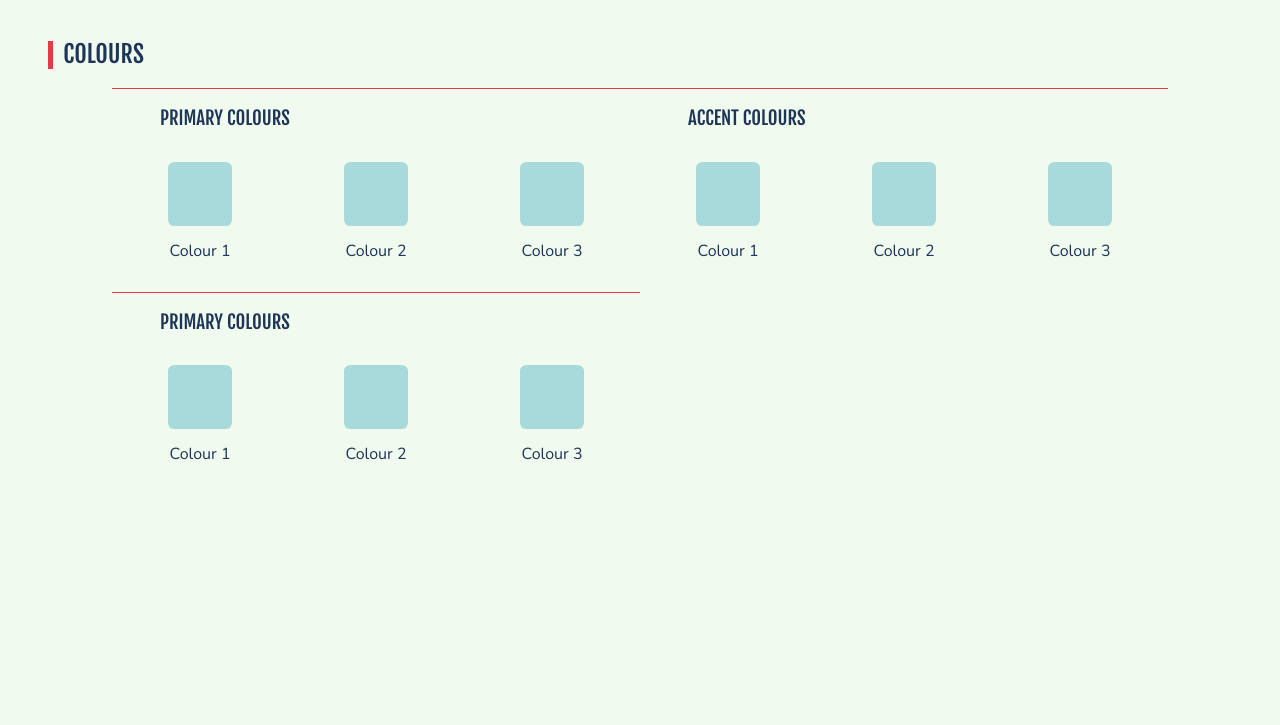
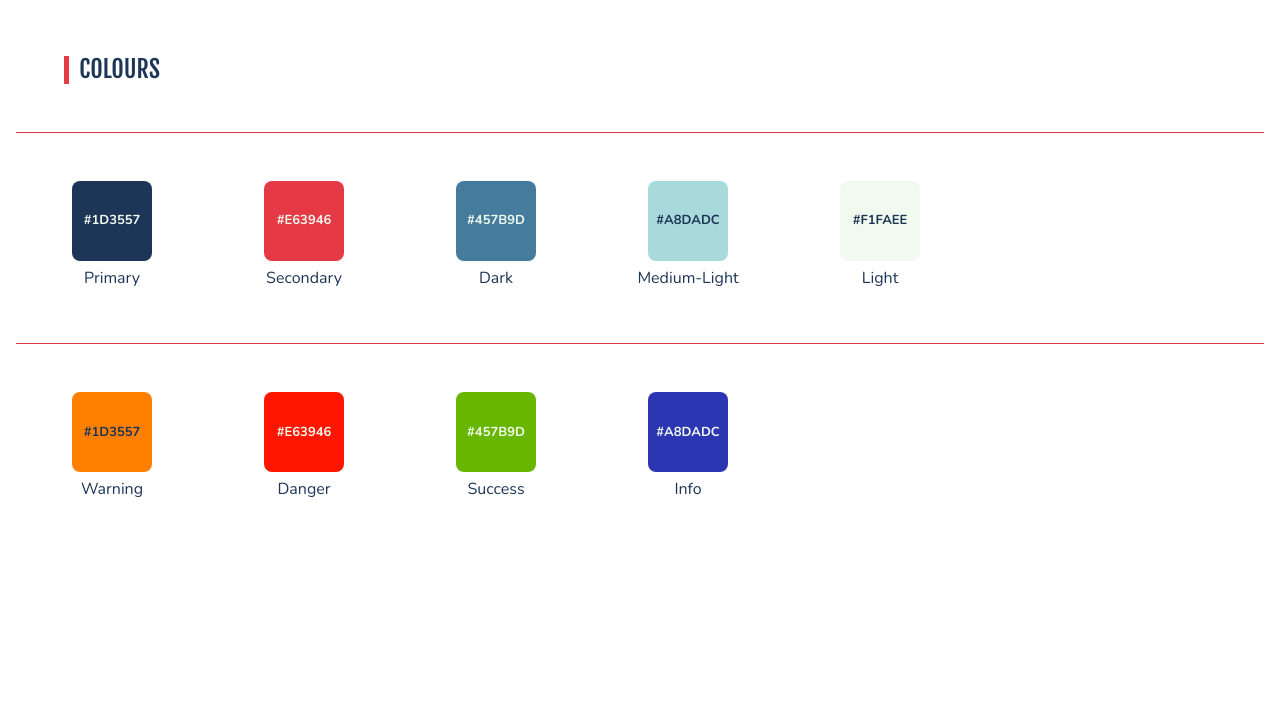
Before and after one commit to Pefington/br8ghter-UI-kit, a plain HTML site: page index.html in a window 1280 px wide. Shown: the part 75-800 px from the top of the page. Drawn offline with nearby package versions, Linux system fonts and the light colour scheme.

Commit message:
WIP Add classes.css

```diff
--- /dev/null
+++ b/classes.css
@@ -0,0 +1,44 @@
+.primary {
+  background-color: var(--color-primary);
+  color: var(--color-light);
+}
+
+.secondary {
+  background-color: var(--color-secondary);
+  color: var(--color-light);
+}
+
+.dark {
+  background-color: var(--color-dark);
+  color: var(--color-light);
+}
+
+.medium-light {
+  background-color: var(--color-medium-light);
+  color: var(--color-primary);
+}
+
+.light {
+  background-color: var(--color-light);
+  color: var(--color-primary);
+}
+
+.warning {
+  background-color: var(--color-warning);
+  color: var(--color-primary);
+}
+
+.danger {
+  background-color: var(--color-danger);
+  color: var(--color-light);
+}
+
+.success {
+  background-color: var(--color-success);
+  color: var(--color-light);
+}
+
+.info {
+  background-color: var(--color-info);
+  color: var(--color-light);
+}
--- a/index.html
+++ b/index.html
@@ -1,96 +1,87 @@
 <!DOCTYPE html>
 <html lang="en">
+
 <head>
   <meta charset="UTF-8">
   <meta http-equiv="X-UA-Compatible" content="IE=edge">
   <meta name="viewport" content="width=device-width, initial-scale=1.0">
   <link rel="preconnect" href="https://fonts.googleapis.com">
   <link rel="preconnect" href="https://fonts.gstatic.com" crossorigin>
-  <link href="https://fonts.googleapis.com/css2?family=Fjalla+One&family=Nunito&display=swap" rel="stylesheet">
+  <link href="https://fonts.googleapis.com/css2?family=Fjalla+One&family=Nunito:wght@400;700&display=swap"
+    rel="stylesheet">
   <link rel="stylesheet" href="normalise.css">
+  <link rel="stylesheet" href="classes.css">
   <link rel="stylesheet" href="style.css">
   <title>A br8ghter design</title>
 </head>
+
 <body>
   <header>
-    <h1>br8ghter</h1>
+    <h1>br8ghter - a style guide</h1>
   </header>
   <main>
     <section>
       <h2>&nbsp; COLOURS</h2>
-      <div class="two-cols-container">
-        <article class="two-cols">
-          <h3>PRIMARY COLOURS</h3>
-          <div class="swatch-group">
+      <article>
         <figure>
-              <div class="swatch"></div>
-              <figcaption>Colour 1</figcaption>
+          <div class="swatch primary">
+            <p>#1D3557</p>
+          </div>
+          <figcaption>Primary</figcaption>
         </figure>
         <figure>
-              <div class="swatch"></div>
-              <figcaption>Colour 2</figcaption>
+          <div class="swatch secondary">
+            <p>#E63946</p>
+          </div>
+          <figcaption>Secondary</figcaption>
         </figure>
         <figure>
-              <div class="swatch"></div>
-              <figcaption>Colour 3</figcaption>
-            </figure>
+          <div class="swatch dark">
+            <p>#457B9D</p>
           </div>
-        </article>
-        <article class="two-cols">
-          <h3>ACCENT COLOURS</h3>
-          <div class="swatch-group">
-            <figure>
-              <div class="swatch"></div>
-              <figcaption>Colour 1</figcaption>
+          <figcaption>Dark</figcaption>
         </figure>
         <figure>
-              <div class="swatch"></div>
-              <figcaption>Colour 2</figcaption>
+          <div class="swatch medium-light">
+            <p>#A8DADC</p>
+          </div>
+          <figcaption>Medium-Light</figcaption>
         </figure>
         <figure>
-              <div class="swatch"></div>
-              <figcaption>Colour 3</figcaption>
+          <div class="swatch light">
+            <p>#F1FAEE</p>
+          </div>
+          <figcaption>Light</figcaption>
         </figure>
+      </article>
+      <article>
+        <figure>
+          <div class="swatch warning">
+            <p>#1D3557</p>
           </div>
-        </article>
-      </div>
-      <div class="two-cols-container">
-        <article class="two-cols">
-          <h3>PRIMARY COLOURS</h3>
-          <div class="swatch-group">
-            <figure>
-              <div class="swatch"></div>
-              <figcaption>Colour 1</figcaption>
+          <figcaption>Warning</figcaption>
         </figure>
         <figure>
-              <div class="swatch"></div>
-              <figcaption>Colour 2</figcaption>
+          <div class="swatch danger">
+            <p>#E63946</p>
+          </div>
+          <figcaption>Danger</figcaption>
         </figure>
         <figure>
-              <div class="swatch"></div>
-              <figcaption>Colour 3</figcaption>
-            </figure>
+          <div class="swatch success">
+            <p>#457B9D</p>
           </div>
-        </article>
-        <article class="two-cols-spacer">
-          <h3></h3>
-          <div class="swatch-group">
-            <figure>
-              <div class="swatch"></div>
-              <figcaption></figcaption>
+          <figcaption>Success</figcaption>
         </figure>
         <figure>
-              <div class="swatch"></div>
-              <figcaption></figcaption>
+          <div class="swatch info">
+            <p>#A8DADC</p>
+          </div>
+          <figcaption>Info</figcaption>
         </figure>
-            <figure>
-              <div class="swatch"></div>
-              <figcaption></figcaption>
-            </figure>
-          </div>
       </article>
-      </div>
     </section>
   </main>
 </body>
+
 </html>
--- a/style.css
+++ b/style.css
@@ -1,81 +1,82 @@
 /* * {
-  border: 1px solid;
+  border: 1px solid red;
 } */
 
 :root {
   font-family: 'Nunito', sans-serif;
-  --color-primary: #1d3557;
-  --color-accent: #e63946;
-  --color-background: #f1faee;
-  --
+  --color-primary: #1D3557;
+  --color-secondary: #E63946;
+  --color-dark: #457B9D;
+  --color-medium-light: #A8DADC;
+  --color-light: #F1FAEE;
+
+  --color-warning: #ff8000;
+  --color-danger: #ff1500;
+  --color-success: #67b700;
+  --color-info: #2c35b2;
 }
 
 html, body {
   color: var(--color-primary);
-  background-color: var(--color-background);
+  /* background-color: var(--color-light); */
   display: flex;
   flex-direction: column;
+}
+
+main {
+  padding: 1rem;
+}
+
+header {
+  display: flex;
+  align-items: center;
+  height: 4rem;
+  color: var(--color-light);
+  background-color: var(--color-primary);
+  border-bottom: 3px solid var(--color-secondary);
 }
 
 h1, h2, h3, h4 {
   font-family: 'Fjalla One', sans-serif;
   font-weight: 400;
-  margin-left: 3rem;
+  margin: 3rem;
 }
 
 h2 {
-  border-left: 5px solid var(--color-accent);
+  border-left: 5px solid var(--color-secondary);
 }
 
-h3 {
-  margin-bottom: 0;
-}
-
-header {
-  height: 4rem;
-  margin-bottom: 2rem;
-}
-
-.two-cols-container {
+article {
   display: flex;
-  justify-content: center;
-}
-
-.two-cols {
-  margin-bottom: 1rem;
-  border-top: 1px solid var(--color-accent);
-}
-
-.two-cols-spacer {
-  margin-bottom: 1rem;
-  opacity: 0;
+  align-items: center;
+  justify-content: start;
+  width: 100%;
+  padding: 2rem 0;
+  border-top : 1px solid var(--color-secondary);
 }
 
 figure {
   display: flex;
   flex-direction: column;
   align-items: center;
+  width: 10rem;
+  margin: 1rem;
 }
 
-.swatch-group {
-  display: flex;
-  align-items: center;
-  justify-content: space-evenly;
-  width: 100%;
+figure p {
+  font-weight: 700;
+}
+
+figcaption {
+  margin: 0.5rem;
 }
 
 .swatch {
-  background-color: #a8dadc;
-  width: 4rem;
-  height: 4rem;
-  margin: 1rem;
+  display: flex;
+  align-items: center;
+  justify-content: center;
+  font-size: small;
+  width: 5rem;
+  height: 5rem;
   border-radius: 10%;
 }
-
-article > div {
-  display: flex;
-}
-
-.spacer {
-  width: 50%;
-}
```
Lines whose indentation alone changed are shown as unchanged.
